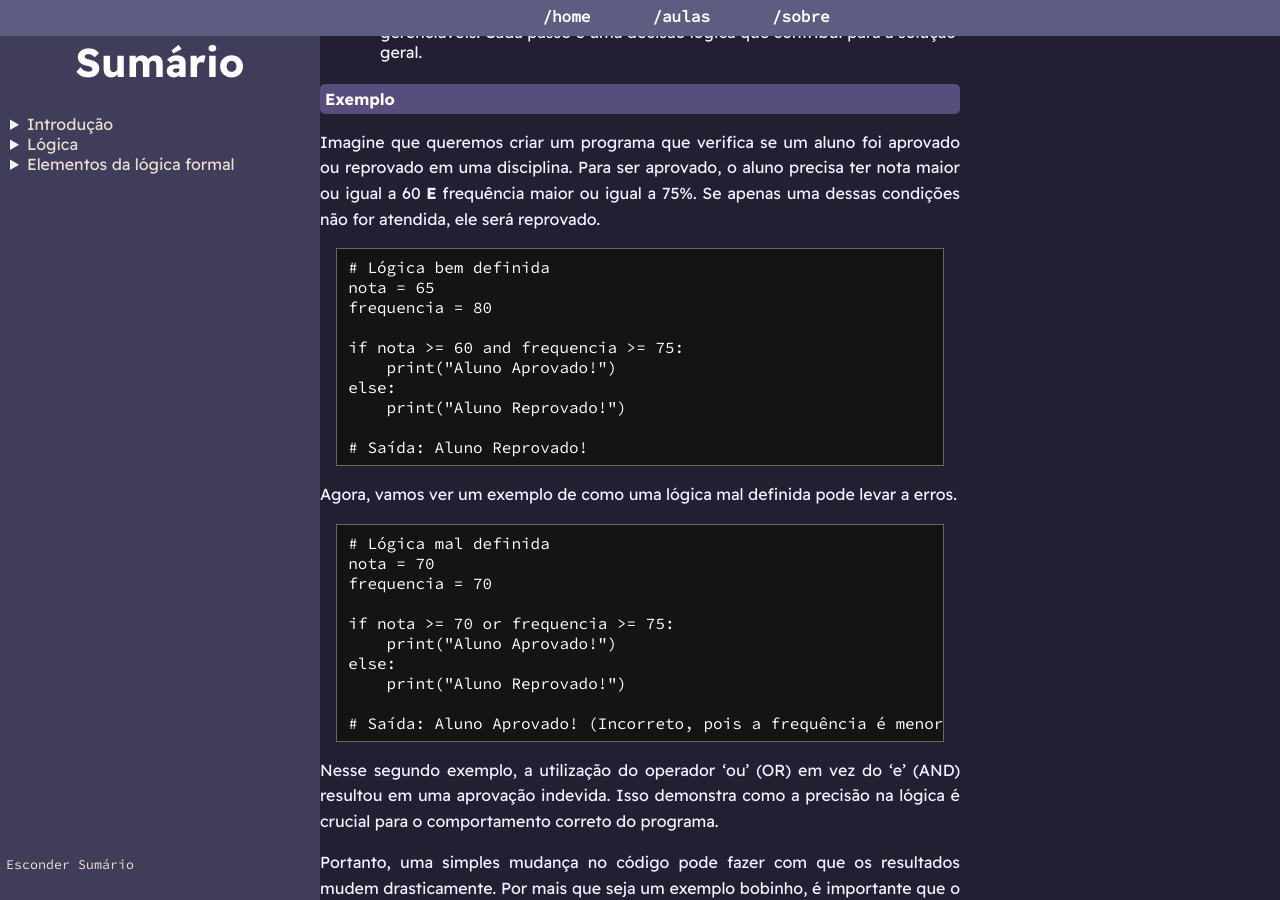
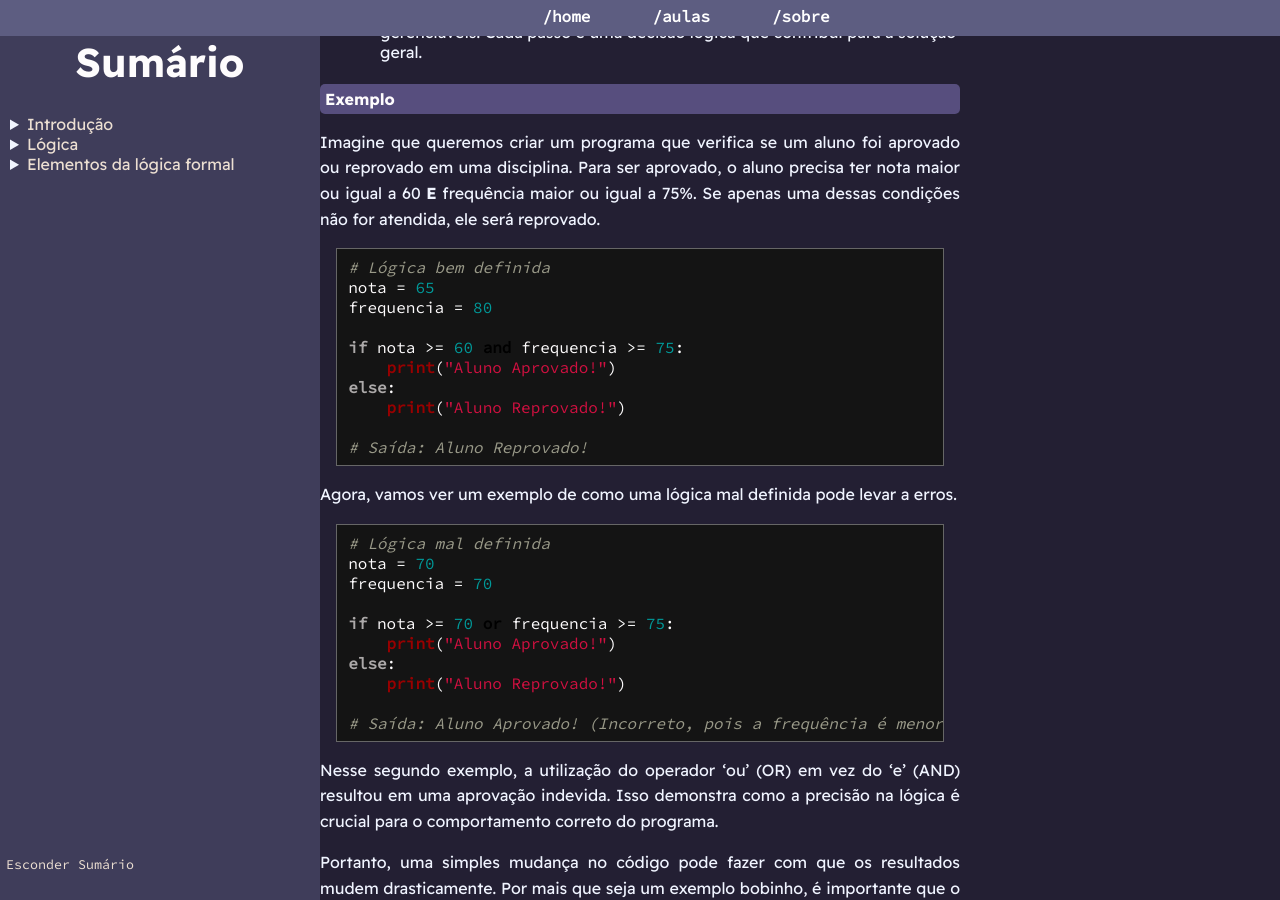
Before and after one commit to PETCC-UFRN/minicurso-demons-mat, a Jekyll site: the page built from primeiroDia.md, in a window 1280 px wide and 900 px high, scrolled down 1257 px. Built offline with Jekyll 4.4.1, drawn with Linux system fonts in a browser that asks for light colours; some of the changed text lies outside the part shown.

Commit message:
Syntax highlighting de python nos blocos de codigo

````diff
--- a/assets/css/styles.css
+++ b/assets/css/styles.css
@@ -215,7 +215,7 @@ body {
     font-weight: bold; /* Peso da fonte alto */
 }
 .layoutGit h5{
-    color: #893172;
+    color: #FEFCFD;
     text-decoration: underline;
     padding: 5px;
     font-size: 1em;
--- a/primeiroDia.md
+++ b/primeiroDia.md
@@ -67,7 +67,7 @@ A lógica nos permite estruturar soluções de forma clara e concisa. Ao aplicar
 #### Exemplo
 Imagine que queremos criar um programa que verifica se um aluno foi aprovado ou reprovado em uma disciplina. Para ser aprovado, o aluno precisa ter nota maior ou igual a 60 **E** frequência maior ou igual a 75%. Se apenas uma dessas condições não for atendida, ele será reprovado.
 
-```
+```python
 # Lógica bem definida
 nota = 65
 frequencia = 80
@@ -82,7 +82,7 @@ else:
 
 Agora, vamos ver um exemplo de como uma lógica mal definida pode levar a erros.
 
-```
+```python
 # Lógica mal definida
 nota = 70
 frequencia = 70
@@ -104,7 +104,7 @@ Mesmo que você sempre aplique boas técnicas de programação, é comum que alg
 #### Exemplo
 Suponha que temos um programa que calcula o dobro do módulo de um número.
 
-```
+```python
 def calcular_dobro_modulo(numero):
     if numero > 0:
         numero = numero *2
@@ -130,7 +130,7 @@ print(calcular_dobro_modulo(-5))  # Output: 7
 
 **Achamos nosso erro!** No lugar de multiplicar por 2, foi somado 2. Existem muitos motivos que podem ter levado a esse erro, como também existem muitas maneiras de corrigi-lo. A mais simples é trocando o símbolo de soma pelo da multiplicação.
 
-```
+```python
 def calcular_dobro_modulo(numero):
     if numero > 0:
         numero = numero *2
@@ -159,7 +159,7 @@ Imagine que precisamos criar um algoritmo para encontrar o maior número em uma
 5. Se o número atual for maior que o `maior_numero_encontrado`, então o número atual se torna o novo `maior_numero_encontrado`;
 6. Depois de verificar todos os números, o `maior_numero_encontrado` será o maior número da lista.
 
-```
+```python
 def encontrar_maior_numero(lista):
     # Assume o primeiro como o maior
     maior_numero_encontrado = lista[0]
@@ -192,7 +192,7 @@ Para a nossa função calcular_dobro, vamos pensar em casos de teste usando a l
 - Caso de Sucesso (zero): Se a entrada é 0, a saída deve ser 0.
 
 
-```
+```python
 def calcular_dobro(numero):
     return numero * 2
 
````
Also changed, not shown: 2 other files.
